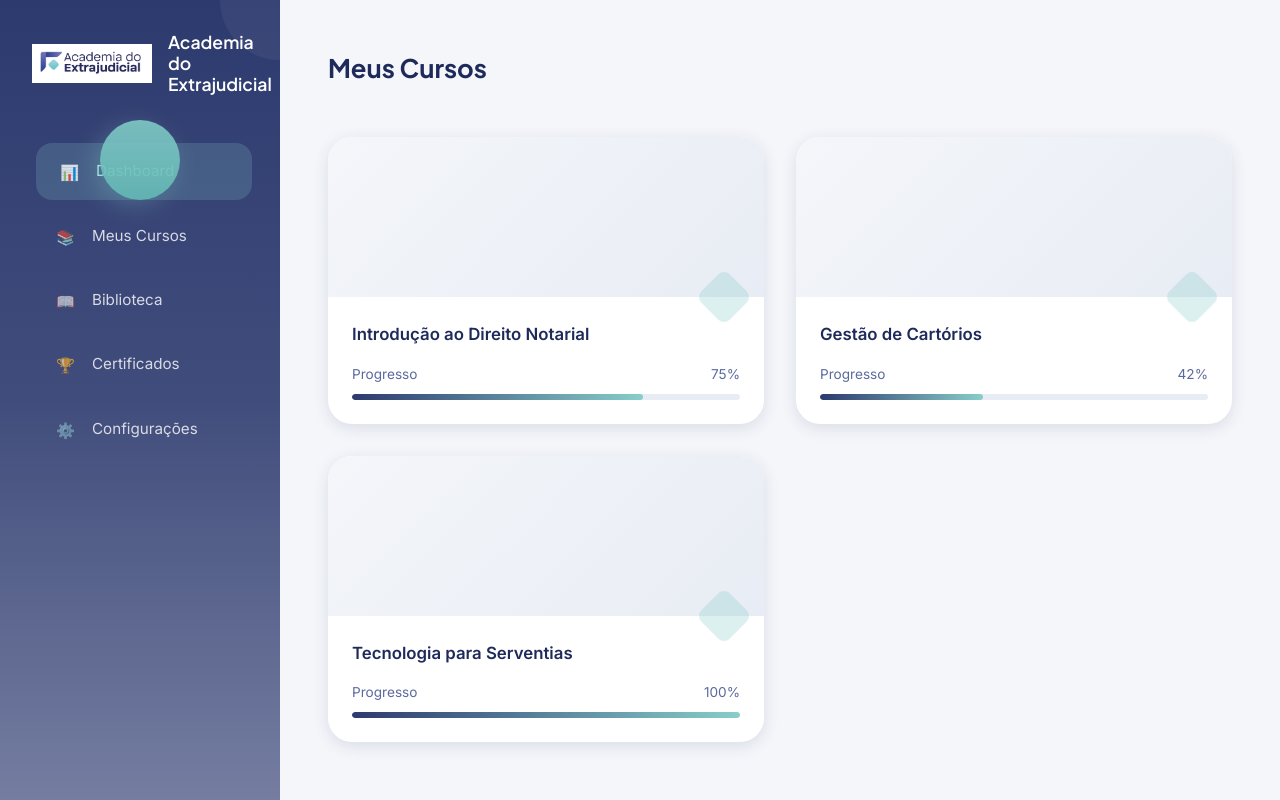
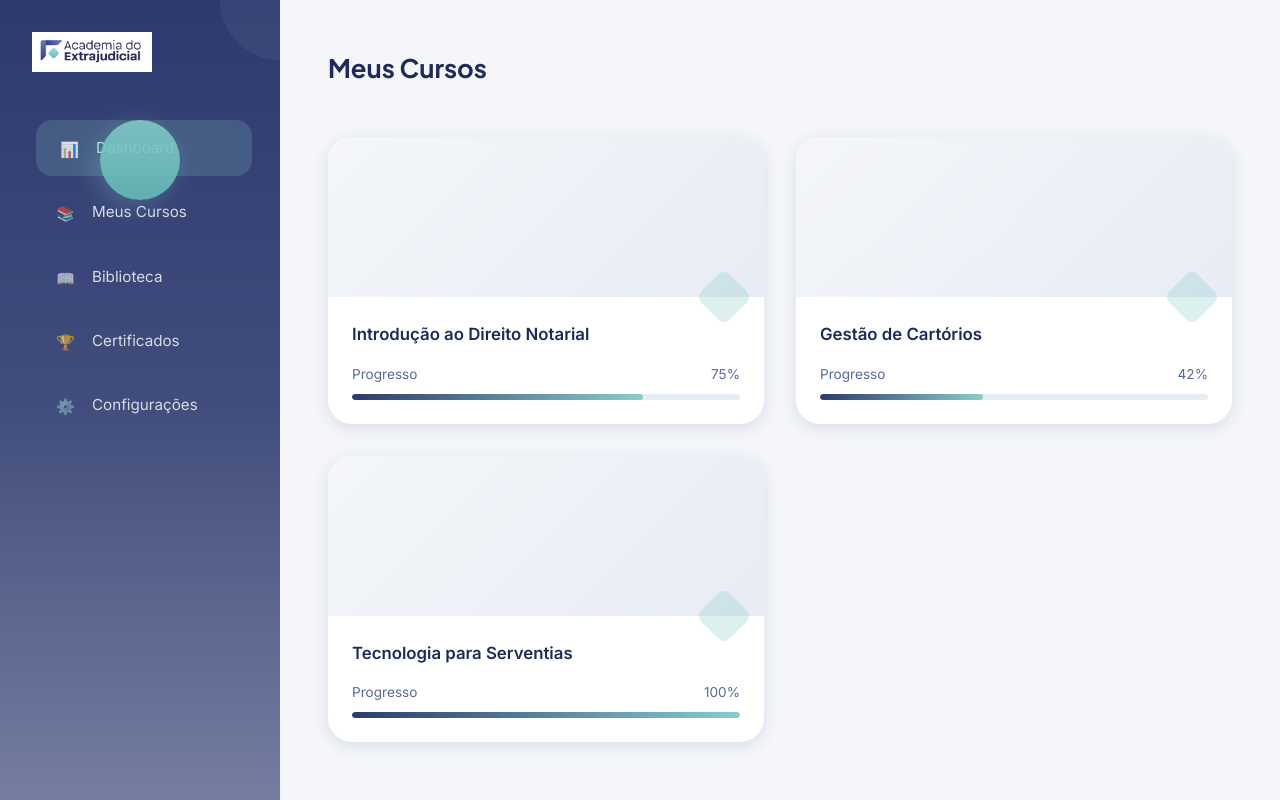
Before and after one commit to renato0503/AcademiaDoExtrajudicial, a website built with Vite: page index.html in a window 1280 px wide. Built offline with nearby package versions, Linux system fonts and the light colour scheme; some packages are replaced by stand-ins of ours; no server answers; the database is empty.

Commit message:
fix: remove texto duplicado da logo na barra lateral

```diff
--- a/index.html
+++ b/index.html
@@ -23,7 +23,6 @@
     <aside class="sidebar">
       <div class="logo-container">
         <img src="./logo.png" alt="Logo Academia do Extrajudicial" class="logo-img">
-        <div class="logo-text">Academia do<br>Extrajudicial</div>
       </div>
 
       <nav aria-label="Navegação Principal">
```
